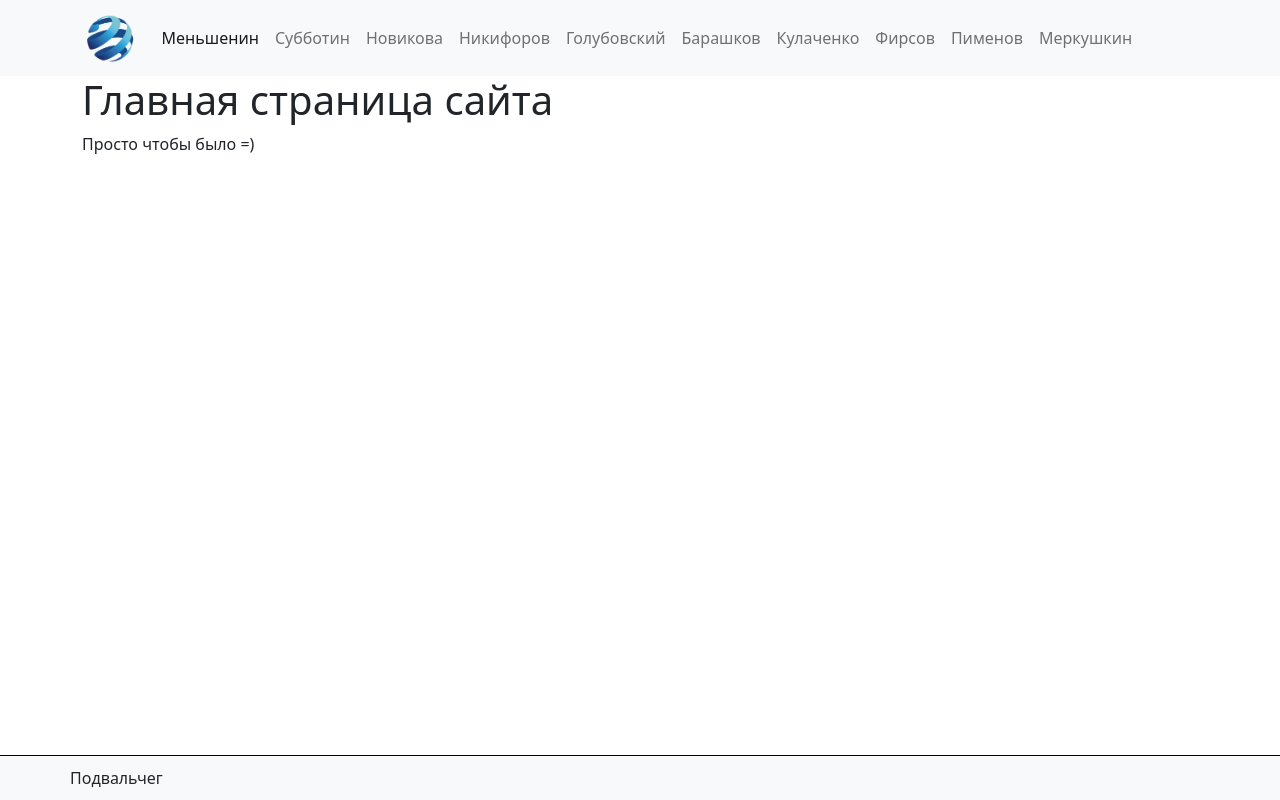
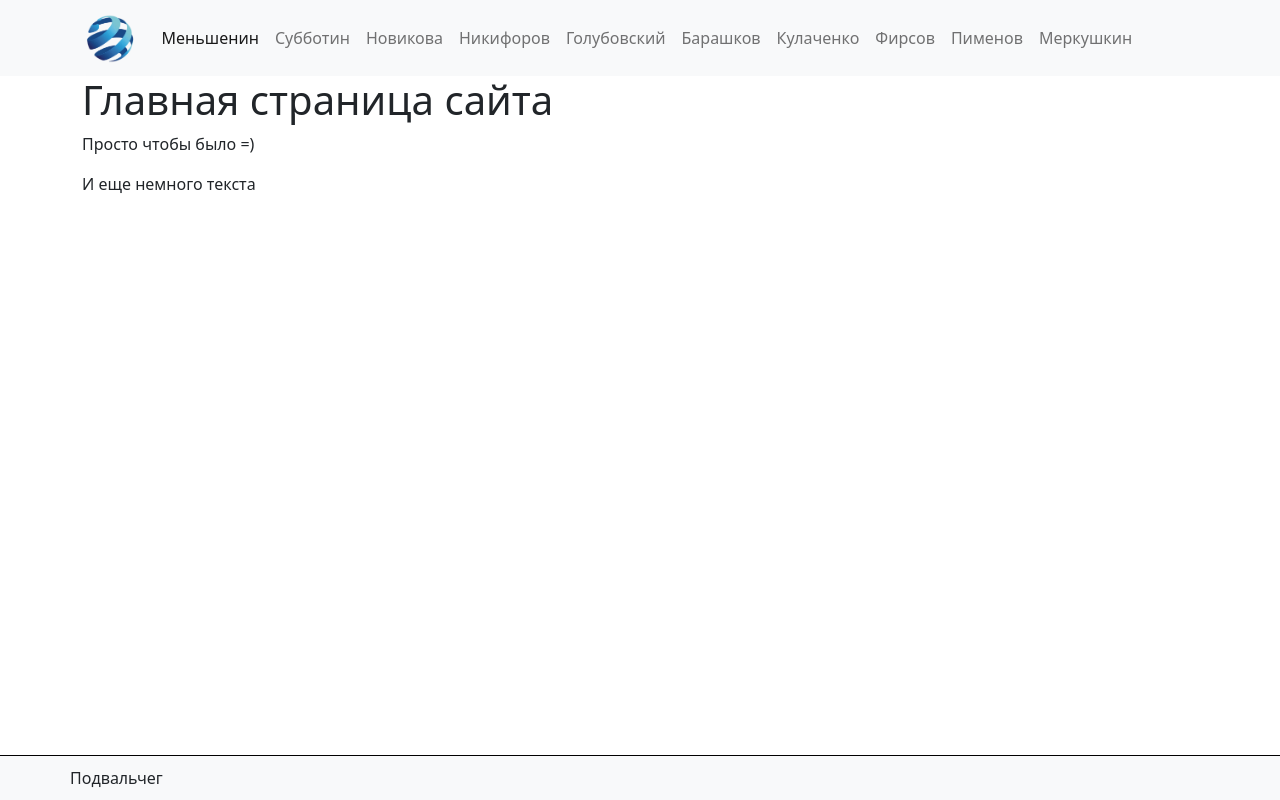
Before and after one commit to 1MOK-Menshenin/gittest, a plain HTML site: page index.html in a window 1280 px wide. Drawn offline with Linux system fonts and the light colour scheme.

Commit message:
Add p to main

```diff
--- a/index.html
+++ b/index.html
@@ -78,6 +78,7 @@
         Главная страница сайта
       </h1>
       <p>Просто чтобы было =)</p>
+      <p>И еще немного текста</p>
     </main>
     <footer class="bg-light">
       <div class="container ">
```
